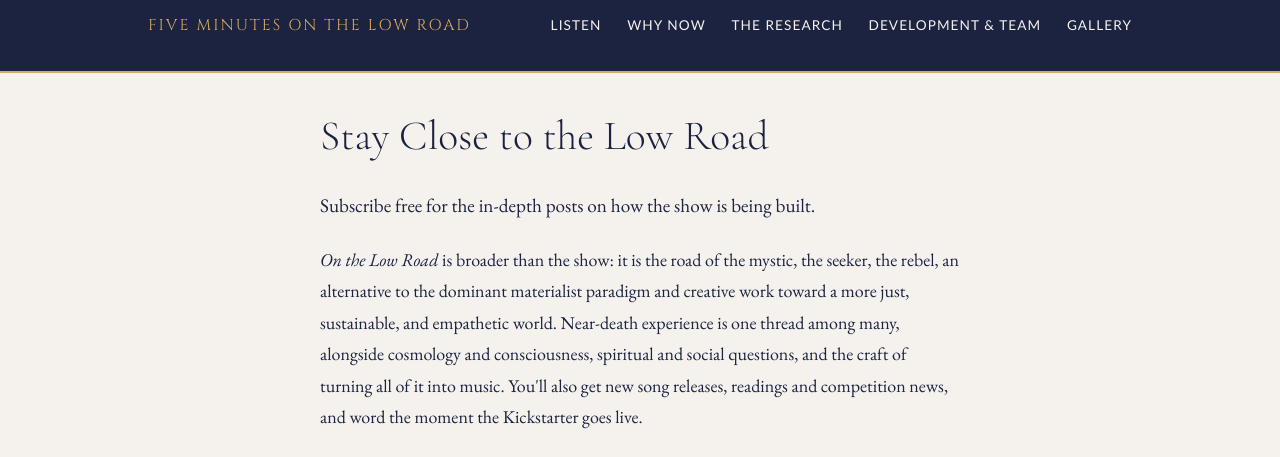
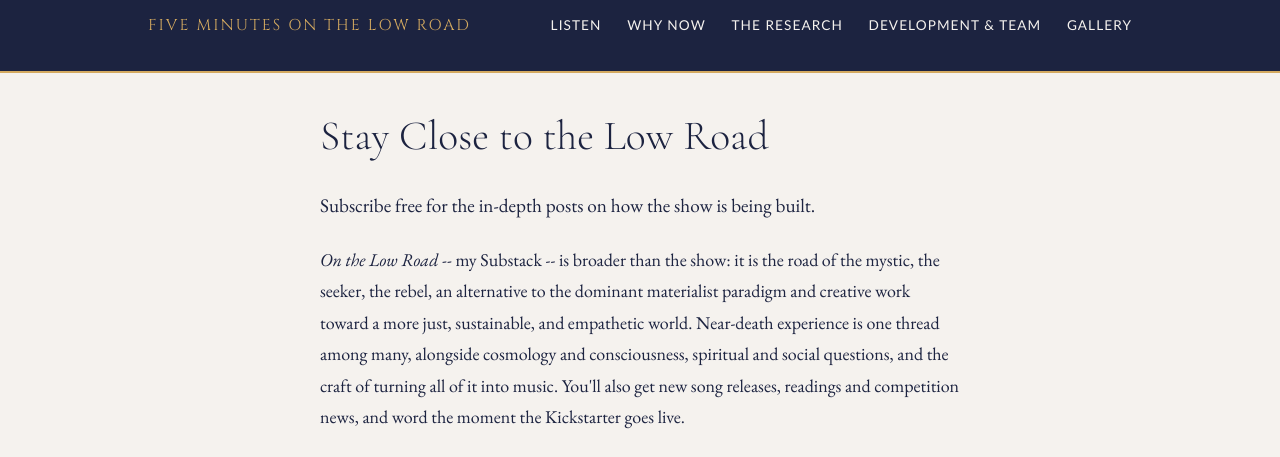
Before and after one commit to CharlesTBetz/5mlowroad, a Jekyll site: the page built from subscribe.md, in a window 1280 px wide and 900 px high, cut to the strip 0-457 px from the top of the window. Built offline with Jekyll 4.4.1, drawn with Linux system fonts in a browser that asks for light colours.

Commit message:
Subscribe: "On the Low Road -- my Substack --" with literal double-dashes
Double-hyphens are Charles's deliberate reverse-AI-tell; documented the style
(and the kramdown literal-vs-en-dash gotcha) in CLAUDE.md.

Co-Authored-By: Claude Opus 4.8 (1M context) <noreply@anthropic.com>
Claude-Session: https://claude.ai/code/session_015cRxXaB5iadv9MAFDv9jfY

```diff
--- a/subscribe.md
+++ b/subscribe.md
@@ -7,7 +7,7 @@ permalink: /subscribe/
 
 <p class="lead">Subscribe free for the in-depth posts on how the show is being built.</p>
 
-<p><em>On the Low Road</em> is broader than the show: it is the road of the mystic, the seeker, the rebel, an alternative to the dominant materialist paradigm and creative work toward a more just, sustainable, and empathetic world. Near-death experience is one thread among many, alongside cosmology and consciousness, spiritual and social questions, and the craft of turning all of it into music. You'll also get new song releases, readings and competition news, and word the moment the Kickstarter goes live.</p>
+<p><em>On the Low Road</em> -- my Substack -- is broader than the show: it is the road of the mystic, the seeker, the rebel, an alternative to the dominant materialist paradigm and creative work toward a more just, sustainable, and empathetic world. Near-death experience is one thread among many, alongside cosmology and consciousness, spiritual and social questions, and the craft of turning all of it into music. You'll also get new song releases, readings and competition news, and word the moment the Kickstarter goes live.</p>
 
 <div class="substack-embed">
   <iframe src="https://onthelowroad.substack.com/embed" width="480" height="220" style="border:1px solid #e5ddd0; background:#fff; max-width:100%;" frameborder="0" scrolling="no"></iframe>
```
Also changed, not shown: CLAUDE.md (+9 -5 lines).
